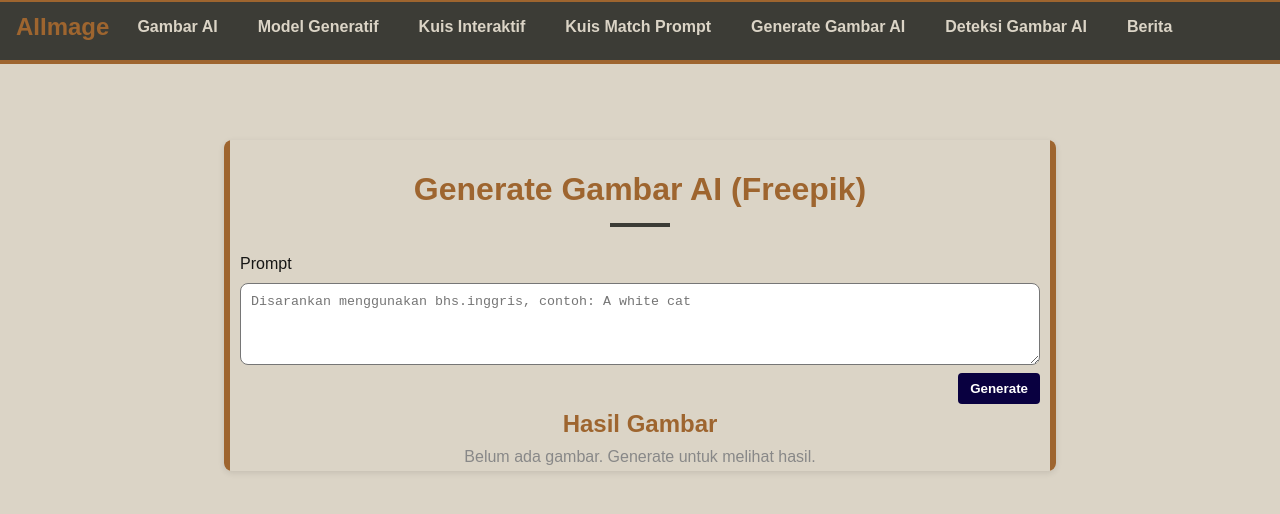
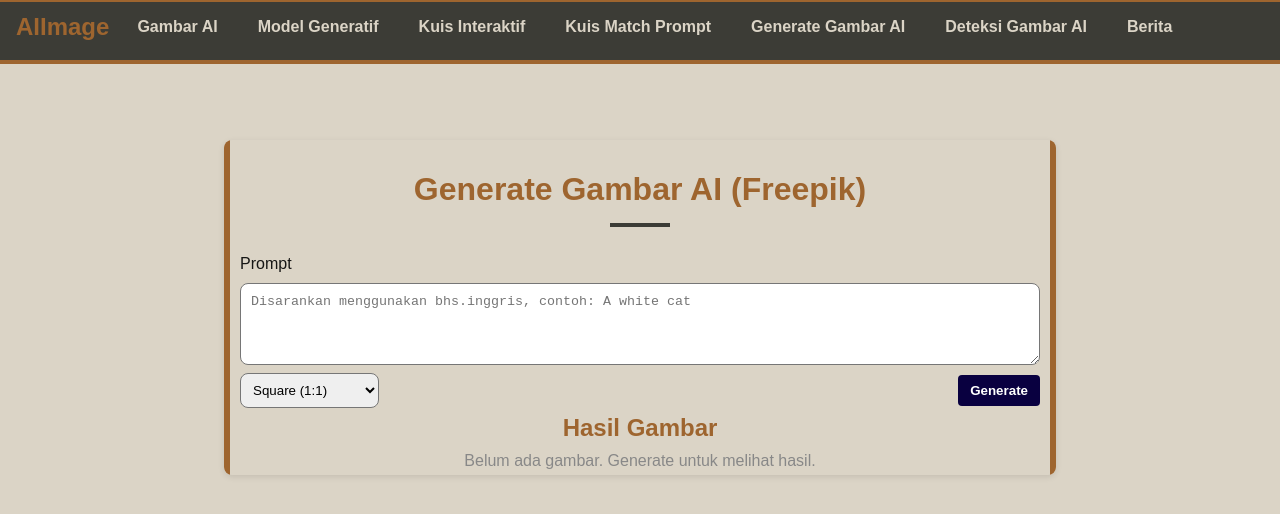
Before and after one commit to lyxner/nextjs-boilerplate, a Next.js app: page /generate in a window 1280 px wide. Shown: the top 514 px of the page. Built offline with nearby package versions, Linux system fonts and the light colour scheme.

Commit message:
website edukatif 1

```diff
--- a/app/generate/page.tsx
+++ b/app/generate/page.tsx
@@ -3,8 +3,11 @@
 import React, { useState, useRef, FormEvent, ChangeEvent } from 'react';
 import styles from './page.module.css';
 
+type Aspect = 'square_1_1' | 'widescreen_16_9';
+
 export default function FreepikGeneratePage() {
   const [prompt, setPrompt] = useState('');
+  const [aspectRatio, setAspectRatio] = useState<Aspect>('square_1_1');
   const [images, setImages] = useState<string[]>([]);
   const [status, setStatus] = useState<string | null>(null);
   const [taskId, setTaskId] = useState<string | null>(null);
@@ -16,14 +19,16 @@ export default function FreepikGeneratePage() {
   const pollAbortRef = useRef({ aborted: false });
 
   const handlePromptChange = (e: ChangeEvent<HTMLTextAreaElement>) => setPrompt(e.target.value);
+  const handleAspectChange = (e: ChangeEvent<HTMLSelectElement>) => setAspectRatio(e.target.value as Aspect);
 
   async function pollStatusLoop(tid: string, maxAttempts = 30, intervalMs = 1500) {
-    setPolling(true); pollAbortRef.current.aborted = false;
+    setPolling(true);
+    pollAbortRef.current.aborted = false;
     for (let attempt = 0; attempt < maxAttempts && !pollAbortRef.current.aborted; attempt++) {
       if (attempt > 0) await new Promise((r) => setTimeout(r, intervalMs));
       try {
         const resp = await fetch(`/api/generate-image/status?taskId=${encodeURIComponent(tid)}`);
-        const json = await resp.json();
+        const json = await resp.json().catch(() => ({}));
         const data = json?.data ?? json;
         const s = data?.status;
         const imgs = Array.isArray(data?.generated) ? data.generated : Array.isArray(data?.images) ? data.images : [];
@@ -44,8 +49,12 @@ export default function FreepikGeneratePage() {
     if (!prompt.trim()) return setError('Prompt tidak boleh kosong.');
     setLoading(true); setStatus('Mengirim permintaan...');
     try {
-      const res = await fetch('/api/generate-image', { method: 'POST', headers: { 'Content-Type': 'application/json' }, body: JSON.stringify({ prompt }) });
-      const json = await res.json();
+      const res = await fetch('/api/generate-image', {
+        method: 'POST',
+        headers: { 'Content-Type': 'application/json' },
+        body: JSON.stringify({ prompt, aspect_ratio: aspectRatio }),
+      });
+      const json = await res.json().catch(() => ({}));
       if (!res.ok) return setError(json?.error ?? `Generate gagal: ${res.status}`);
       const direct = json?.data?.generated ?? json?.generated ?? json?.images ?? null;
       if (Array.isArray(direct) && direct.length) { setImages(direct); setStatus('Selesai'); return; }
@@ -80,7 +89,13 @@ export default function FreepikGeneratePage() {
           rows={4}
           style={{ width: '100%', padding: 10, borderRadius: 8, boxSizing: 'border-box' }}
         />
+
         <div style={{ marginTop: 8, display: 'flex', gap: 8, alignItems: 'center' }}>
+          <select value={aspectRatio} onChange={handleAspectChange} style={{ padding: 8, borderRadius: 8 }} aria-label="Pilih aspect ratio">
+            <option value="square_1_1">Square (1:1)</option>
+            <option value="widescreen_16_9">16:9 Widescreen</option>
+          </select>
+
           <div style={{ marginLeft: 'auto', display: 'flex', gap: 8 }}>
             {polling && <button type="button" onClick={cancelPolling} style={{ padding: '8px 12px' }}>Batalkan Polling</button>}
             <button type="submit" style={{ padding: '8px 12px' }} disabled={loading}>{loading ? 'Memproses...' : 'Generate'}</button>
@@ -104,29 +119,18 @@ export default function FreepikGeneratePage() {
         <div className={styles.resultsGrid}>
           {images.map((src, i) => (
             <div key={i} className={styles.resultCard}>
-
-        {/* Gambar */}
               <div className={styles.resultImageWrapper}>
-          <img
-            src={src}
-            alt={`Hasil ${i + 1}`}
-            className={styles.resultImage}
-            onError={() => console.warn('image load error', src)}
-          />
+                <img src={src} alt={`Hasil ${i + 1}`} className={styles.resultImage} onError={() => console.warn('image load error', src)} />
               </div>
 
-        {/* Tombol Download */}
               <button
                 type="button"
                 className={styles.downloadButton}
-          onClick={() =>
-            downloadImage(src, `freepik-image-${i + 1}.png`, i)
-          }
+                onClick={() => downloadImage(src, `freepik-image-${i + 1}.png`, i)}
                 disabled={downloadingIndex !== null}
               >
                 {downloadingIndex === i ? 'Mengunduh...' : 'Download'}
               </button>
-
             </div>
           ))}
         </div>
```
Lines whose indentation alone changed are shown as unchanged.
